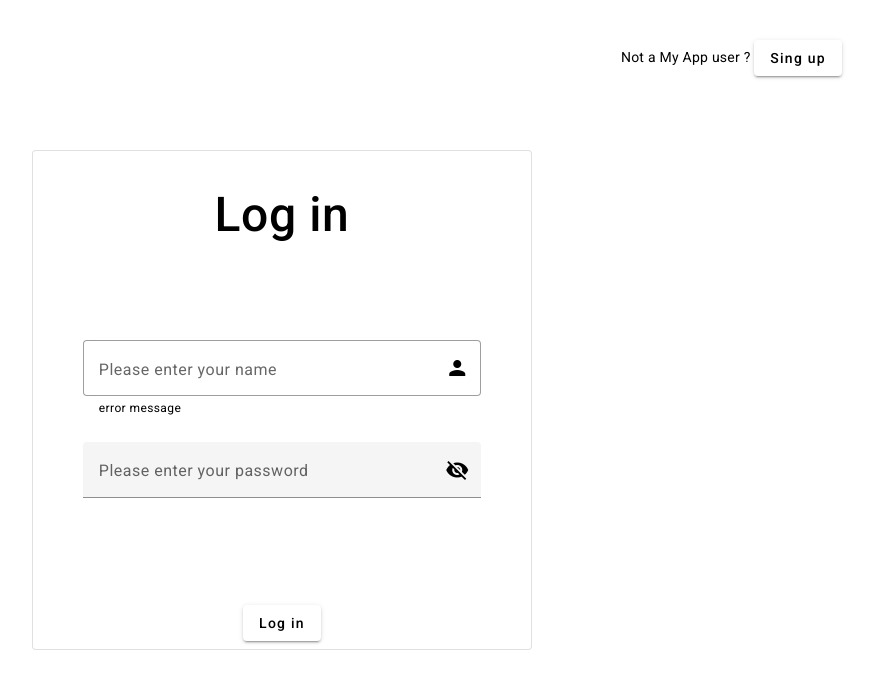
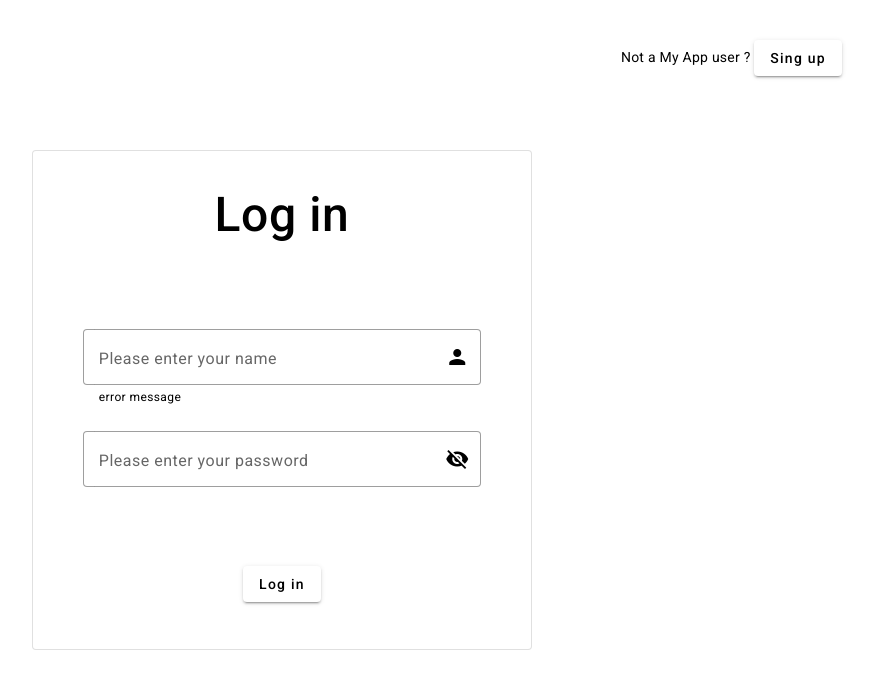
Before and after one commit to GalasMichal/CodeChallenge, an Angular app: page / in a window 1280 px wide. Shown: the top 688 px of the page, without its empty margins (358-1232 px from the left). Built offline with nearby package versions, Linux system fonts and the light colour scheme.

Commit message:
small adjustement on button

```diff
--- a/src/app/log-in/log-in.component.html
+++ b/src/app/log-in/log-in.component.html
@@ -14,7 +14,7 @@
 
 
     </mat-form-field>
-    <mat-form-field>
+    <mat-form-field appearance="outline">
       <mat-label>Please enter your password</mat-label>
       <input type="password" matInput [required] [type]="isVisible ? 'password' : 'text'" />
       <button mat-icon-button matSuffix (click)="showPassword()">
@@ -23,6 +23,6 @@
     </mat-form-field>
   </mat-card-content>
   <mat-card-actions>
-    <button mat-raised-button>Log in</button>
+    <button class="btn-log-in" mat-raised-button>Log in</button>
   </mat-card-actions>
 </mat-card>
--- a/src/app/log-in/log-in.component.scss
+++ b/src/app/log-in/log-in.component.scss
@@ -27,6 +27,10 @@ mat-card-content{
   gap: 24px;
 }
 
+.btn-log-in{
+  margin-bottom: 56px;
+}
+
 input{
   width: 100%;
 }
```
